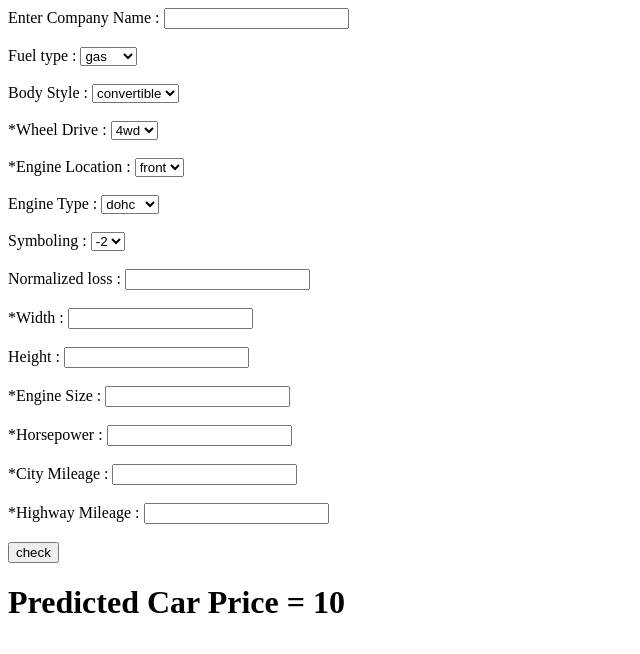
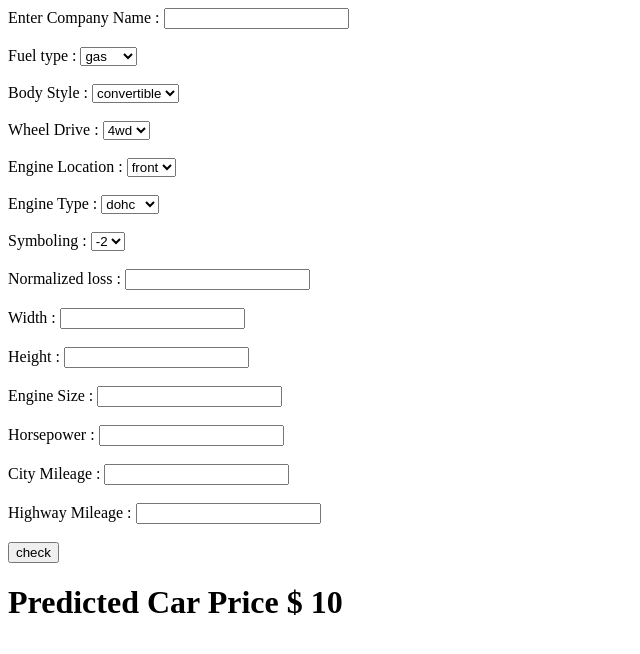
Before and after one commit to Rumit95/Car-Price-Prediction, a Flask app: template Templates/Home.html in a window 1280 px wide. Shown: the top 654 px of the page, without its empty margins (0-640 px from the left). Run offline with Flask 2, Linux system fonts and the light colour scheme; the template is opened without the code that fills it: most values are stand-ins (such as "Sample title", 1, 10 or a date in 2020).

Commit message:
Update Home.html

```diff
--- a/Templates/Home.html
+++ b/Templates/Home.html
@@ -23,7 +23,7 @@
     <br>
     <br>
 
-    <label>*Wheel Drive : </label>
+    <label>Wheel Drive : </label>
     <select name="wheel_drive">
     <option value="4wd">4wd</option>
     <option value="fwd">fwd</option>
@@ -32,7 +32,7 @@
     <br>
     <br>
 
-    <label>*Engine Location : </label>
+    <label>Engine Location : </label>
     <select name="engine_location">
     <option value="front">front</option>
     <option value="rear">rear</option>
@@ -70,7 +70,7 @@
     <br>
     <br>
 
-    <label>*Width : </label>
+    <label>Width : </label>
     <input type="text" name="width">
     <br>
     <br>
@@ -81,24 +81,24 @@
     <br>
 
 
-    <label>*Engine Size : </label>
+    <label>Engine Size : </label>
     <input type="text" name="engine_size">
     <br>
     <br>
 
 
-    <label>*Horsepower : </label>
+    <label>Horsepower : </label>
     <input type="text" name="horsepower">
     <br>
     <br>
 
 
-    <label>*City Mileage : </label>
+    <label>City Mileage : </label>
     <input type="text" name="city_mpg">
     <br>
     <br>
 
-    <label>*Highway Mileage : </label>
+    <label>Highway Mileage : </label>
     <input type="text" name="highway_mpg">
     <br>
     <br>
@@ -107,4 +107,4 @@
 
     </form>
 
-    <h1> Predicted Car Price = {{price}}</h1>
+    <h1> Predicted Car Price $ {{price}} </h1>
```
